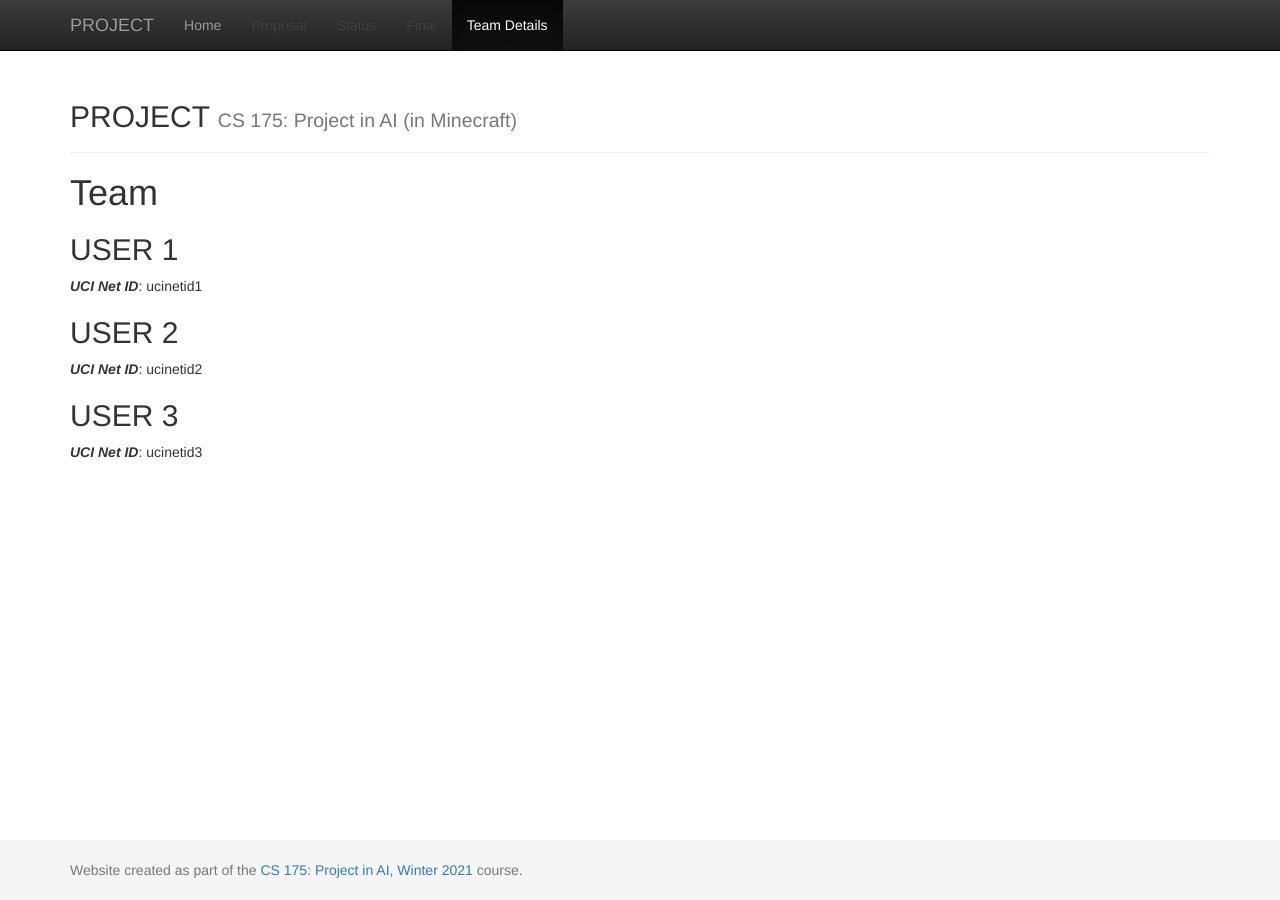
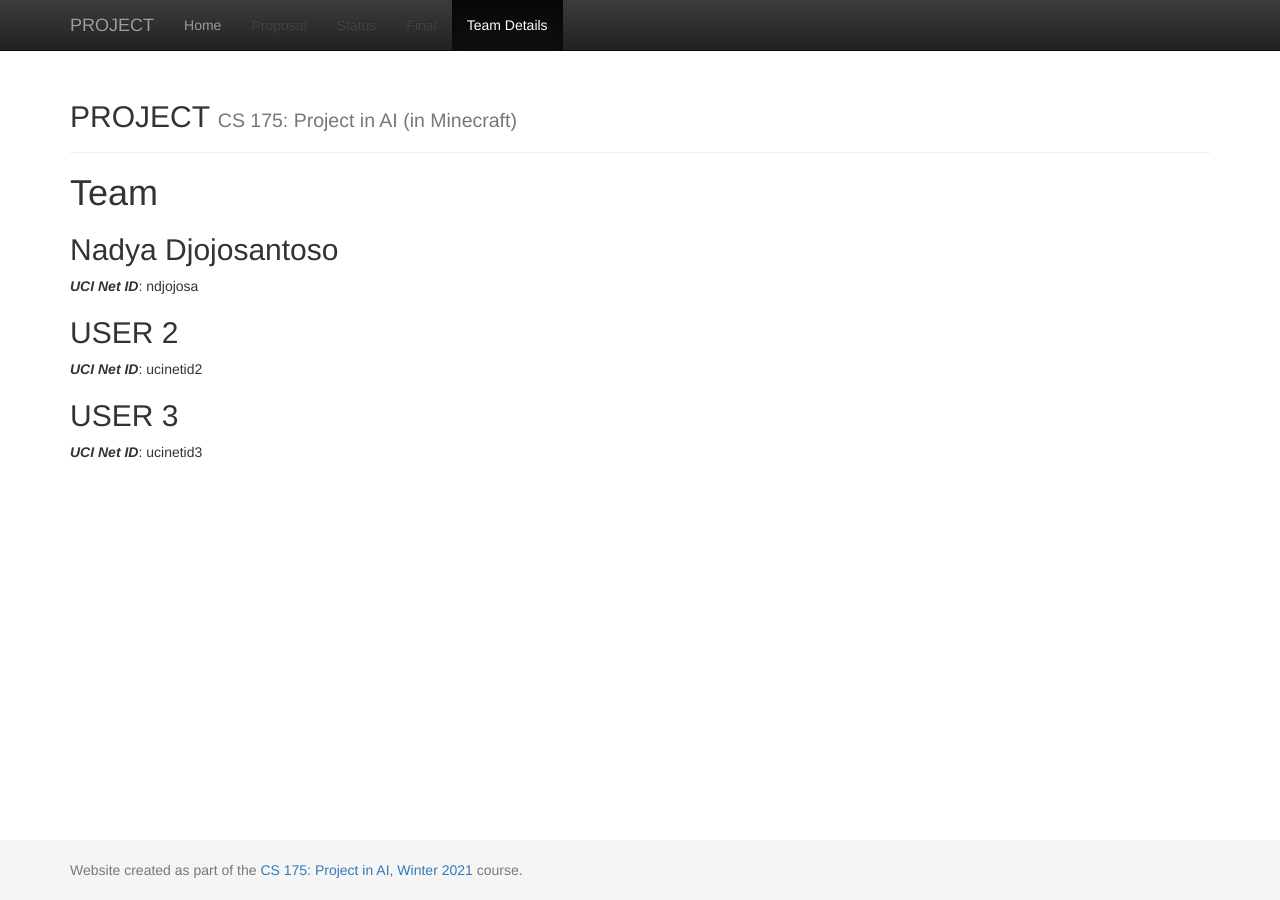
Before and after one commit to cs175-group12/GhastTennis, a Jekyll site: the page built from docs/team.md, in a window 1280 px wide. Built offline with Jekyll 4.4.1, drawn with Linux system fonts in a browser that asks for light colours.

Commit message:
Add my name to team details

```diff
--- a/docs/team.md
+++ b/docs/team.md
@@ -6,8 +6,8 @@ title:  Team
 # {{ page.title }}
 
 
-## USER 1
-***UCI Net ID***: ucinetid1
+## Nadya Djojosantoso
+***UCI Net ID***: ndjojosa
 
 ## USER 2
 ***UCI Net ID***: ucinetid2
```
